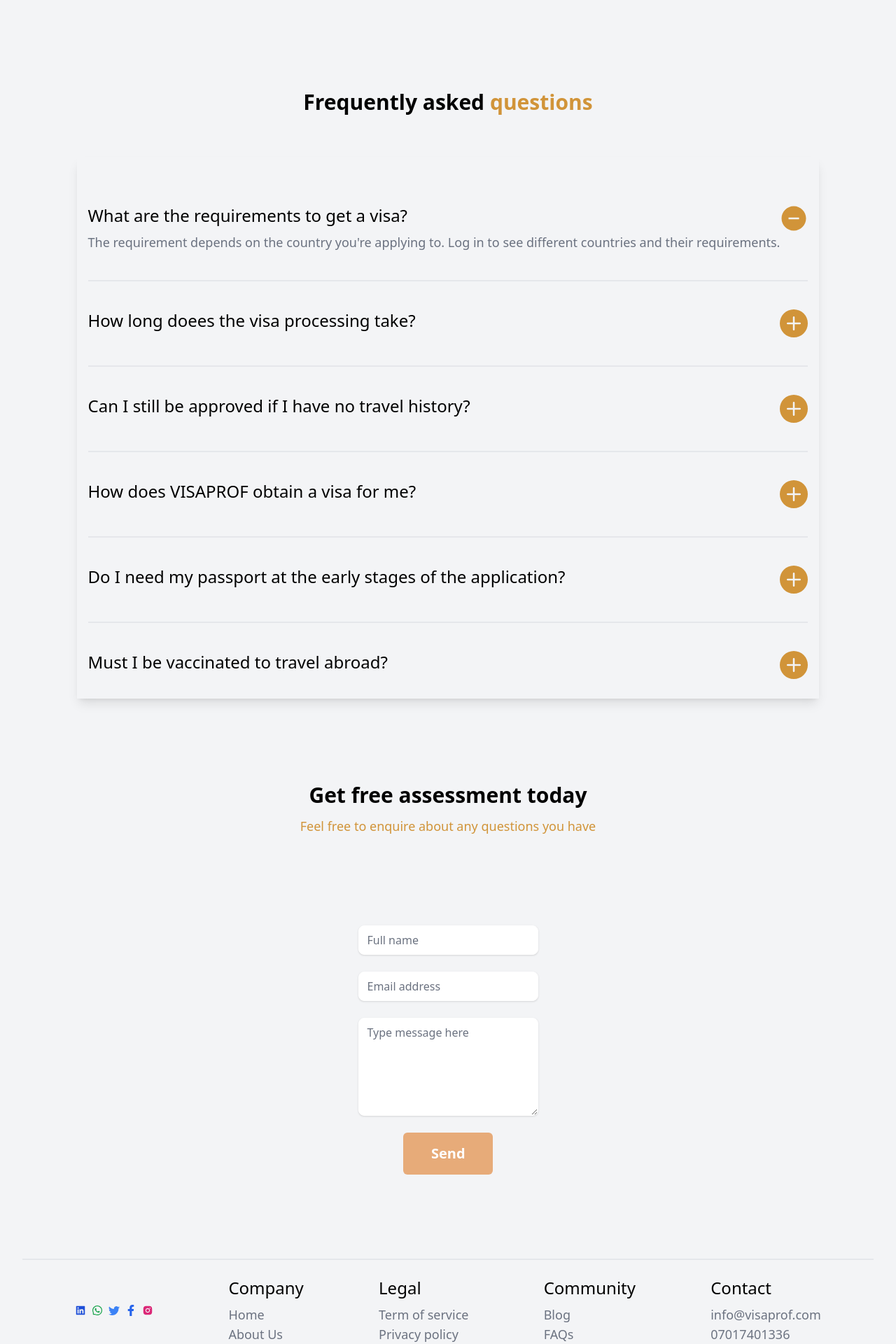
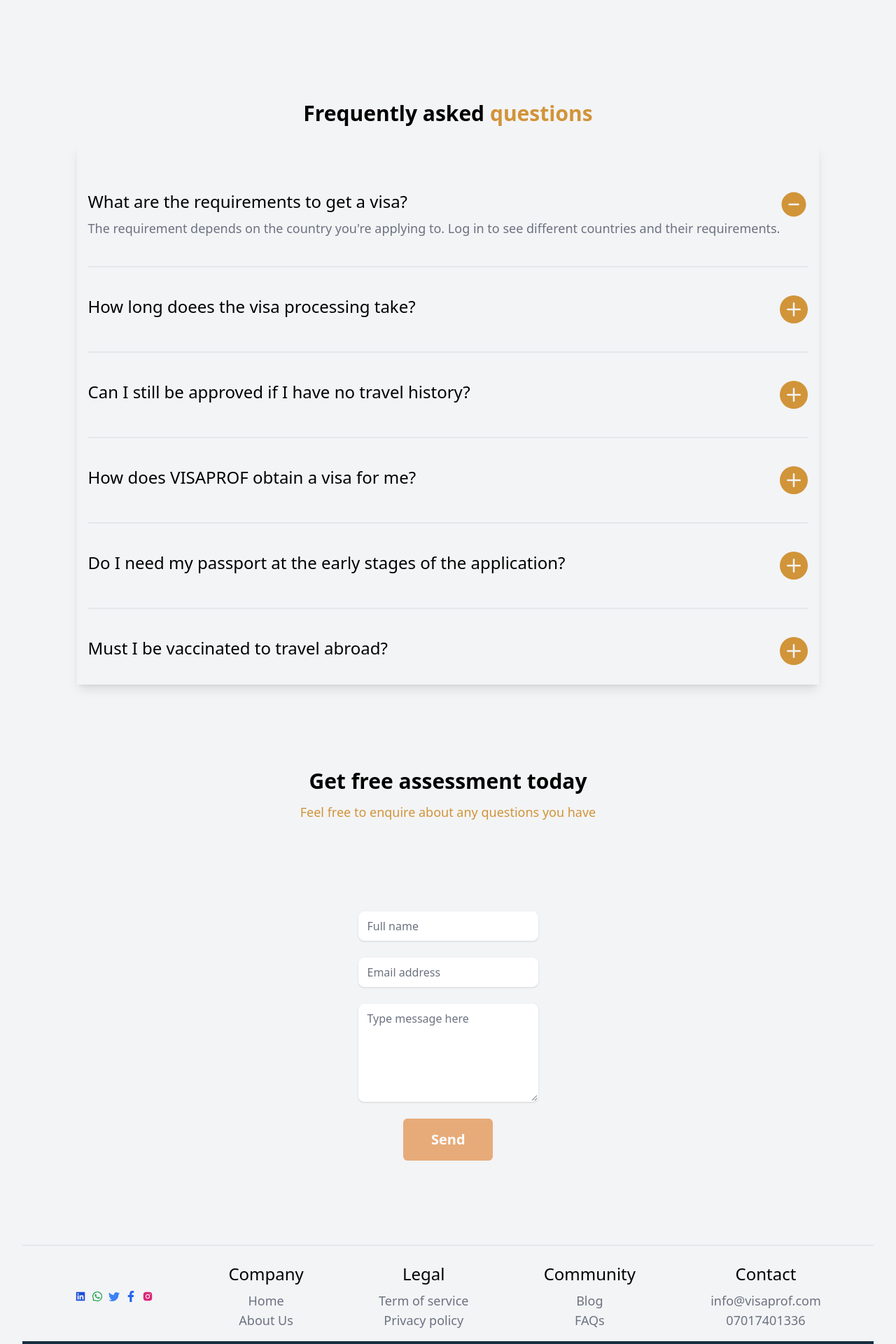
Before and after one commit to odinahka/max-test-app, a React (Create React App) app: page / in a window 1280 px wide. Shown: the part 4060-5980 px from the top of the page at 70% size. Built offline with nearby package versions, Linux system fonts and the light colour scheme; what tailwindcss-debug-screens would draw is missing.

Commit message:
firt commit

```diff
--- a/src/components/FAQs.js
+++ b/src/components/FAQs.js
@@ -4,7 +4,7 @@ import {BsFillPlusCircleFill} from 'react-icons/bs'
 
 const FAQs = () => {
     return (
-        <div className='min-h-screen flex flex-col items-center justify-center space-y-12'>
+        <div className='min-h-screen flex flex-col items-center justify-center space-y-3 mt-4'>
             <h2 className='font-extrabold '>Frequently asked <span className='text-max_file_yellow_1'>questions</span></h2>
             <div className='space-y-10 divide-y-2 py-7 px-4 shadow-lg'>
                 <div className='flex pt-10'>
--- a/src/components/Footer.js
+++ b/src/components/Footer.js
@@ -7,7 +7,7 @@ import {FaFacebookF} from 'react-icons/fa';
 const Footer = () => {
     return (
         <div className='flex  flex-col pt-6 space-y-4 min-h-[200px]'>
-            <div className='flex space-x-8 justify-evenly'>
+            <div className='flex md:space-x-8 flex-col md:flex-row justify-evenly'>
             <div className='flex flex-row items-center justify-center space-x-2'>
                 <AiFillLinkedin className='text-blue-700'/>
                 <AiOutlineWhatsApp className='text-green-600'/>
@@ -16,22 +16,22 @@ const Footer = () => {
                 <AiFillInstagram className='text-pink-600'/>
 
             </div>
-            <div>
+            <div className='flex flex-col items-center'>
                 <h3>Company</h3>
                 <p className='text-gray-500'>Home</p>
                 <p className='text-gray-500'>About Us</p>
             </div>
-            <div>
+            <div className='flex flex-col items-center'>
                 <h3>Legal</h3>
                 <p className='text-gray-500'>Term of service</p>
                 <p className='text-gray-500'>Privacy policy</p>
             </div>
-            <div>
+            <div className='flex flex-col items-center'>
                 <h3>Community</h3>
                 <p className='text-gray-500'>Blog</p>
                 <p className='text-gray-500'>FAQs</p>
             </div>
-            <div>
+            <div className='flex flex-col items-center'>
                 <h3>Contact</h3>
                 <p className='text-gray-500'>info@visaprof.com</p>
                 <p className='text-gray-500'>07017401336</p>
```
